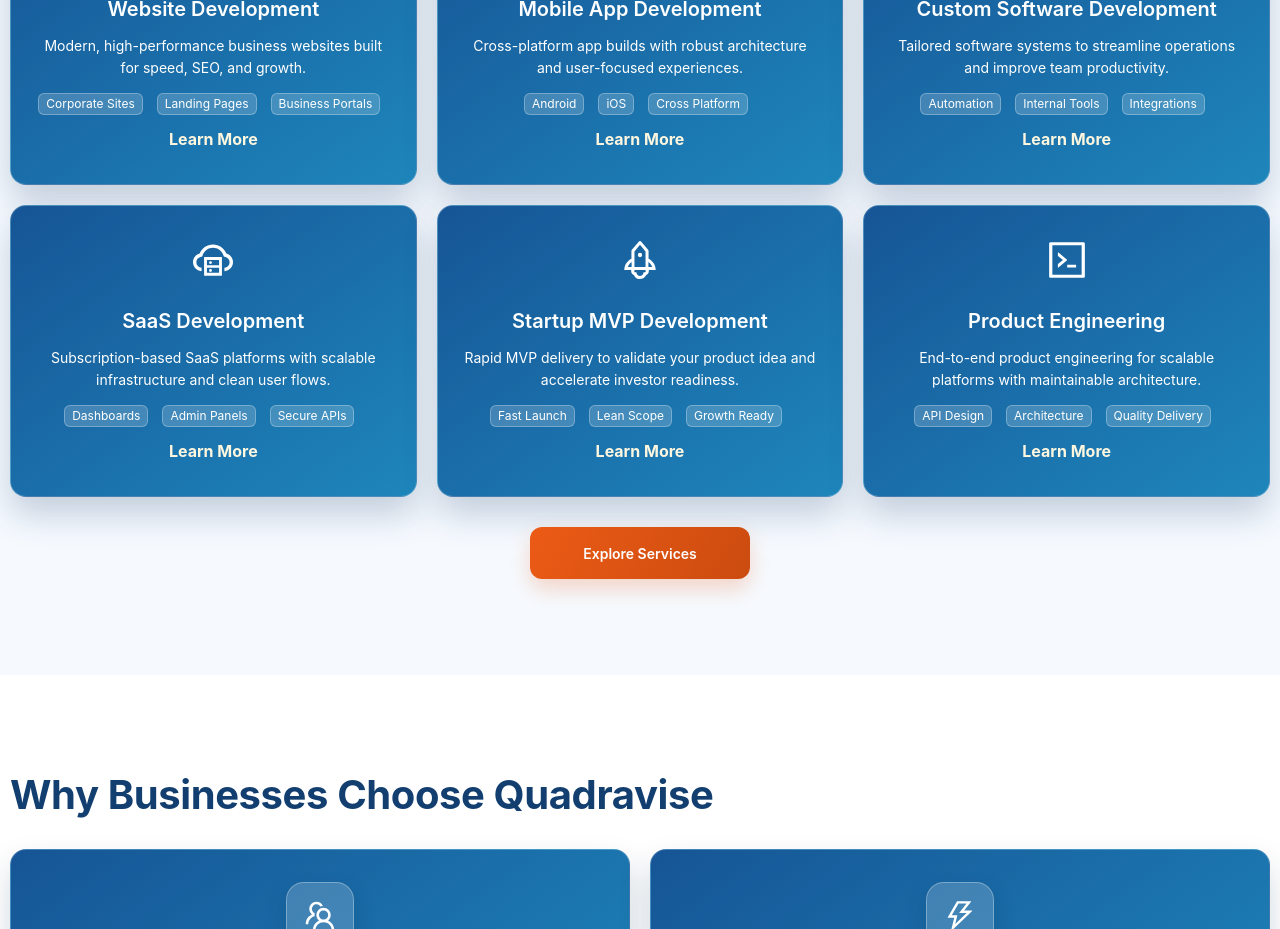
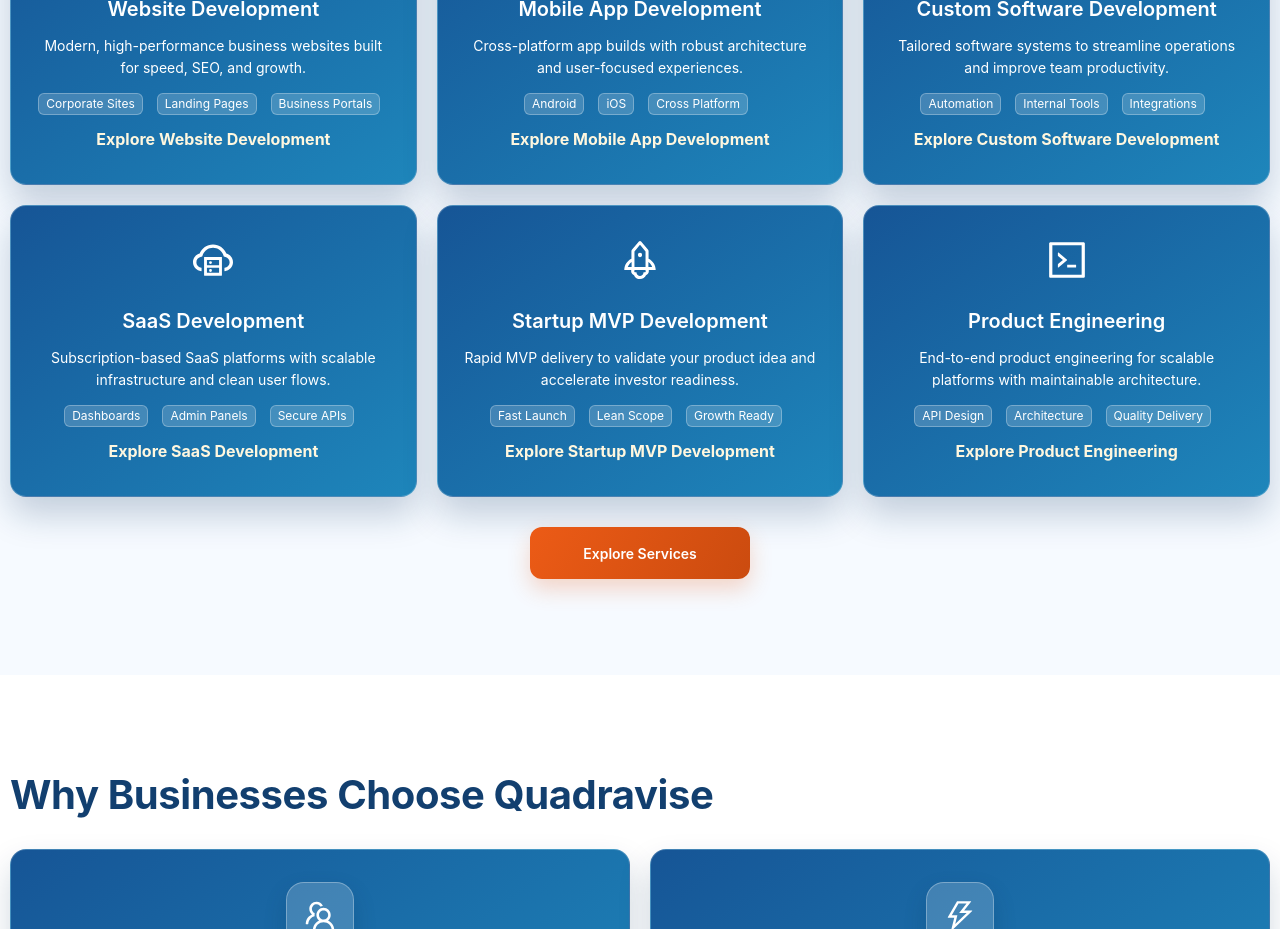
Before and after one commit to quadraviseai/quadravise_dev, a React (Vite) app in the folder apps/web/: page / in a window 1280 px wide. Shown: the part 1140-2069 px from the top of the page. Built offline with nearby package versions, Linux system fonts and the light colour scheme; no server answers.

Commit message:
Use descriptive service link text

```diff
--- a/apps/web/src/components/home/WhatWeDoSection.jsx
+++ b/apps/web/src/components/home/WhatWeDoSection.jsx
@@ -90,7 +90,7 @@
                     ))}
                   </div>
                   <Link className="service-learn-link" to={ROUTES.SERVICES}>
-                    Learn More
+                    Explore {service.title}
                   </Link>
                 </Space>
                 </Card>
```
